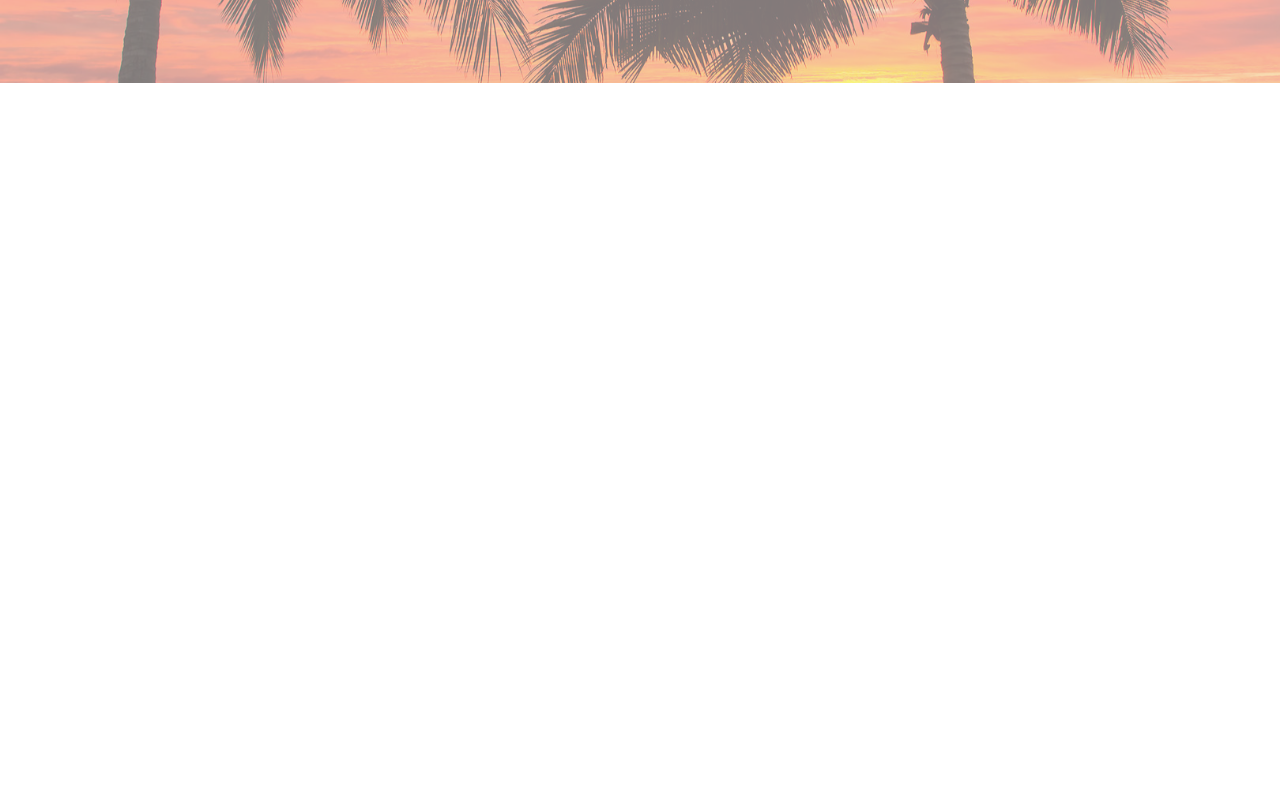
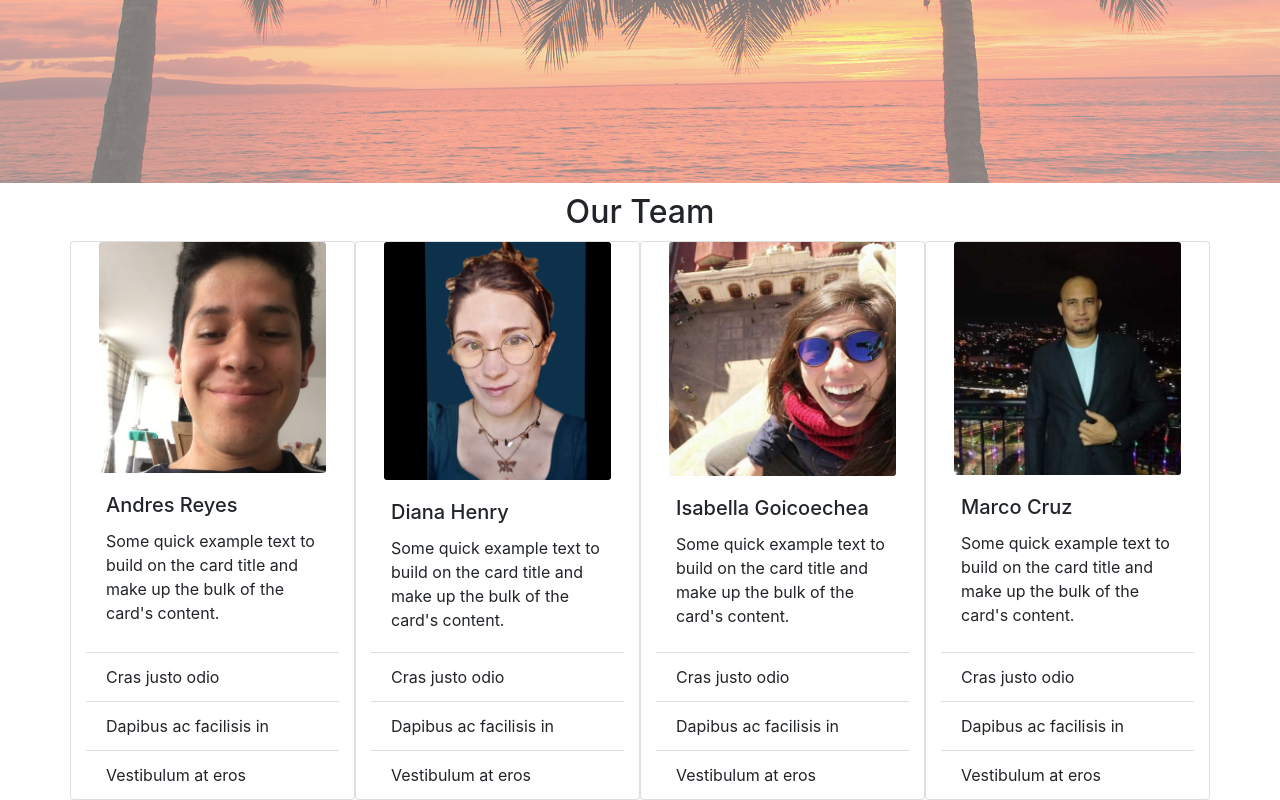
Before and after one commit to ladiidie5/TechLabs-Project, a plain HTML site: page index.html in a window 1280 px wide. Shown: the part 473-1273 px from the top of the page. Before the commit the page ends 800 px from the top, so only its background shows below. Drawn offline with nearby package versions, Linux system fonts and the light colour scheme.

Commit message:
Added some items to the prototype
Changes some CSS / Bootstrap and added the Team section in the html.

```diff
--- a/index.html
+++ b/index.html
@@ -63,6 +63,74 @@
             </div>
         </header>
 
+        <!--Team section: each team member has a card and a bit of info about them-->
+        <div class="team container">
+
+            <div class="row justify-content-center">
+                <h2 class="teamTitle">Our Team</h2>
+            </div>
+
+            <div class="row justify-content-around">
+
+                <!--Andres card-->
+                <div class="card col-3">
+                    <img src="images/andres.png" class="profileimg card-img-top mx-auto d-block" alt="Andres profile picture">
+                    <div class="card-body">
+                      <h5 class="card-title">Andres Reyes</h5>
+                      <p class="card-text">Some quick example text to build on the card title and make up the bulk of the card's content.</p>
+                    </div>
+                    <ul class="list-group list-group-flush">
+                      <li class="list-group-item">Cras justo odio</li>
+                      <li class="list-group-item">Dapibus ac facilisis in</li>
+                      <li class="list-group-item">Vestibulum at eros</li>
+                    </ul>
+                  </div>
+
+                <!--Diane card-->
+                <div class="card col-3">
+                    <img src="images/diana.png" class="profileimg card-img-top mx-auto d-block" alt="Diana profile picture">
+                    <div class="card-body">
+                      <h5 class="card-title">Diana Henry</h5>
+                      <p class="card-text">Some quick example text to build on the card title and make up the bulk of the card's content.</p>
+                    </div>
+                    <ul class="list-group list-group-flush">
+                      <li class="list-group-item">Cras justo odio</li>
+                      <li class="list-group-item">Dapibus ac facilisis in</li>
+                      <li class="list-group-item">Vestibulum at eros</li>
+                    </ul>
+                  </div>
+
+                <!--Isabella card-->
+                <div class="card col-3">
+                    <img src="images/isabella.png" class="profileimg card-img-top mx-auto d-block" alt="Isabella profile picture">
+                    <div class="card-body">
+                      <h5 class="card-title">Isabella Goicoechea</h5>
+                      <p class="card-text">Some quick example text to build on the card title and make up the bulk of the card's content.</p>
+                    </div>
+                    <ul class="list-group list-group-flush">
+                      <li class="list-group-item">Cras justo odio</li>
+                      <li class="list-group-item">Dapibus ac facilisis in</li>
+                      <li class="list-group-item">Vestibulum at eros</li>
+                    </ul>
+                </div>
+
+                <!--Marco card-->
+                <div class="card col-3">
+                    <img src="images/marco.png" class="profileimg card-img-top mx-auto d-block" alt="Marco profile picture">
+                    <div class="card-body">
+                      <h5 class="card-title ">Marco Cruz</h5>
+                      <p class="card-text">Some quick example text to build on the card title and make up the bulk of the card's content.</p>
+                    </div>
+                    <ul class="list-group list-group-flush">
+                      <li class="list-group-item">Cras justo odio</li>
+                      <li class="list-group-item">Dapibus ac facilisis in</li>
+                      <li class="list-group-item">Vestibulum at eros</li>
+                    </ul>
+                </div>
+            </div>
+
+        </div>
+
 
 
 
--- a/style.css
+++ b/style.css
@@ -3,7 +3,7 @@
     background-attachment: fixed;
     background-size: cover;
     background-position: center;
-    height: 500px;
+    height: 600px;
 }
 
 .overlay{
@@ -23,3 +23,15 @@
     background-color: rgb(204, 204, 204, 0.80);
 
 }
+.card{
+    width: 20px;
+}
+
+.teamTitle{
+    margin: 10px;
+}
+
+.profileimg{
+    border-radius: 3px;
+    width: 90%;
+}
```
Also changed, not shown: Images/andres.png (added), Images/diana.png (added), Images/isabella.png (added), Images/marco.png (added).
